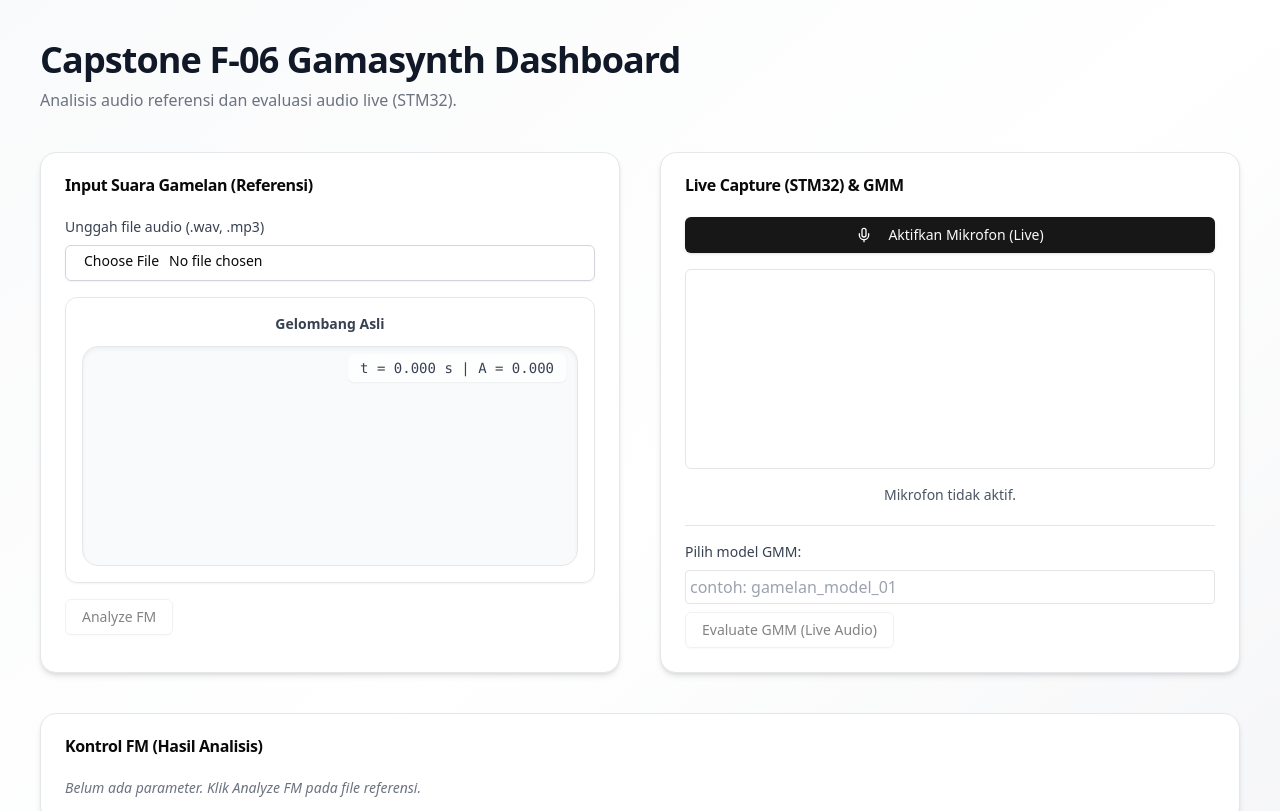
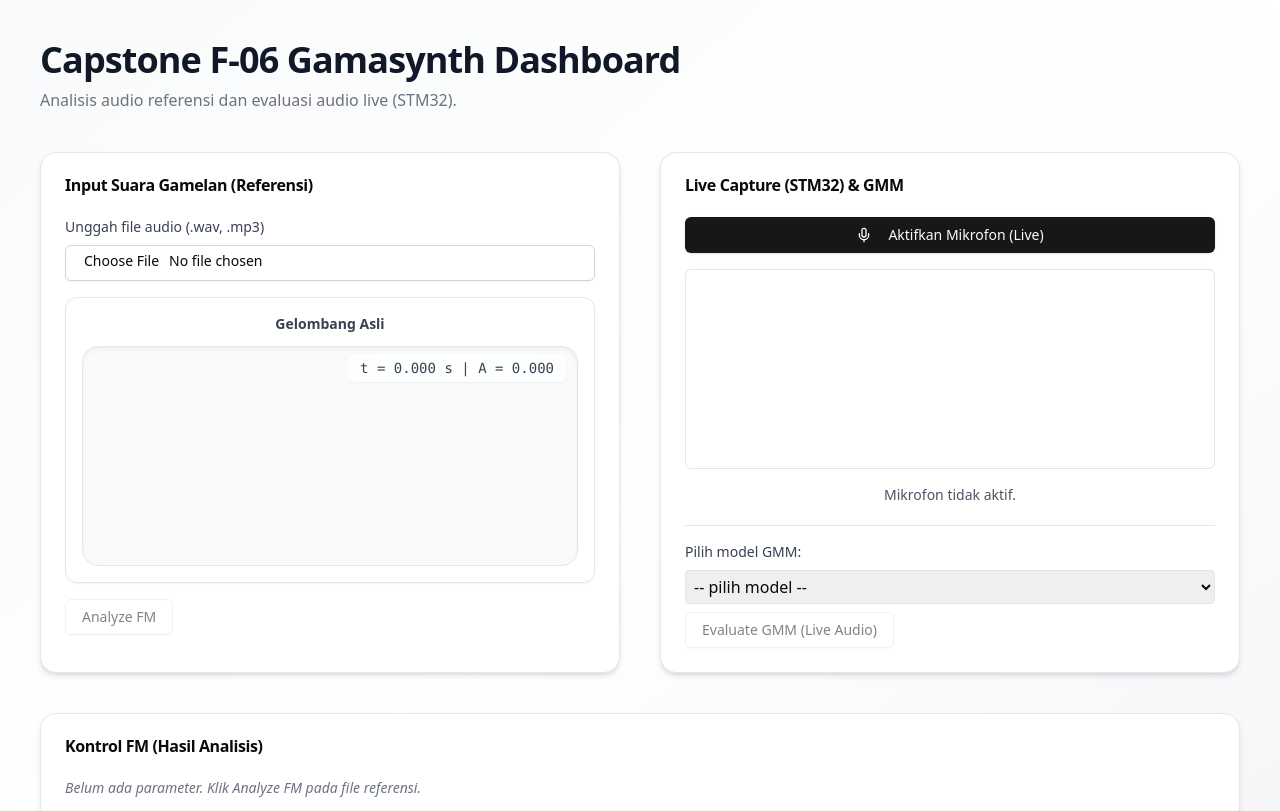
Before and after one commit to hafidhhusna/capstone-f06-gamasynth, a Next.js app in the folder web/gamaasynth/: page / in a window 1280 px wide. Shown: the top 811 px of the page. Built offline with nearby package versions, Linux system fonts and the light colour scheme.

Commit message:
done banget

```diff
--- a/web/gamaasynth/app/api/approx-params-send/route.ts
+++ b/web/gamaasynth/app/api/approx-params-send/route.ts
@@ -2,8 +2,6 @@ import { NextRequest, NextResponse } from "next/server";
 import FormData from "form-data";
 import fetch from "node-fetch";
 import mqtt from "mqtt";
-
-// export const config = { api: { bodyParser: false } };
 
 export async function POST(req: NextRequest) {
   try {
--- a/web/gamaasynth/app/page.tsx
+++ b/web/gamaasynth/app/page.tsx
@@ -7,9 +7,7 @@ import { useToast } from "@/hooks/use-toast";
 
 import AudioUploader from "@/components/AudioUploader";
 import WaveformViewer from "@/components/WaveFormViewer";
-// [+] DIKEMBALIKAN: Komponen untuk menampilkan parameter
 import FmControls from "@/components/FmControls";
-// [=] TETAP: Komponen perekam live
 import AudioRecorder from "@/components/AudioRecorder";
 import SynthesisLogTable from "@/components/SynthesisLogTable";
 import { SynthesisLogEntry } from "@/components/SynthesisLogTable";
@@ -18,21 +16,11 @@ import { SynthesisLogEntry } from "@/components/SynthesisLogTable";
 // Type Definitions
 // ---------------------
 
-// [+] DIKEMBALIKAN: Tipe untuk handleAnalyze
+// Tipe untuk handleAnalyze
 type FMParamsFastAPI = {
   carrier_frequency_fc: number;
   modulator_frequency_fm: number;
   modulation_index_I: number;
-  // Anda bisa uncomment sisanya jika API Anda mengembalikannya
-  // duration: number;
-  // sampling_rate: number;
-  // attack_rate: number;
-  // decay_rate: number;
-  // noise_level: number;
-  // add_partials: number;
-  // bp_bw: number;
-  // secondary_mod_ratio: number;
-  // detune_step: number;
 };
 
 // [+] DIKEMBALIKAN: Tipe untuk FmControls
@@ -40,13 +28,6 @@ type FMParamsFrontend = {
   carrierFreq: number;
   modFreq: number;
   modIndex: number;
-  // attack: number;
-  // decay: number;
-  // noiseLevel: number;
-  // add_partials: number;
-  // bp_bw: number;
-  // secondary_mod_ratio: number;
-  // detune_step: number;
 };
 
 export default function Dashboard() {
@@ -70,18 +51,11 @@ export default function Dashboard() {
   const [evaluating, setEvaluating] = useState(false);
   const [synthLog, setSynthLog] = useState<SynthesisLogEntry[]>([]);
 
-  // [+] DIKEMBALIKAN: Helper untuk map 'paramsAPI' ke 'FmControls'
+  // Helper untuk map 'paramsAPI' ke 'FmControls'
   const mapParams = (p: FMParamsFastAPI): FMParamsFrontend => ({
     carrierFreq: p.carrier_frequency_fc ?? 0,
     modFreq: p.modulator_frequency_fm ?? 0,
     modIndex: p.modulation_index_I ?? 0,
-    // attack: p.attack_rate ?? 0,
-    // decay: p.decay_rate ?? 0,
-    // noiseLevel: p.noise_level ?? 0,
-    // add_partials: p.add_partials ?? 0,
-    // bp_bw: p.bp_bw ?? 0,
-    // secondary_mod_ratio: p.secondary_mod_ratio ?? 0,
-    // detune_step: p.detune_step ?? 0,
   });
 
   // Cleanup URL saat unmount
@@ -107,7 +81,7 @@ export default function Dashboard() {
   };
 
   // ---------------------
-  // [+] DIKEMBALIKAN: Analyze FM Params
+  // Analyze FM Params
   // ---------------------
   const handleAnalyze = async () => {
     if (!inputFile)
@@ -212,15 +186,10 @@ export default function Dashboard() {
         ...prev,
         {
           id: prev.length + 1,
-          // source: "Python",
-          // audioUrl: url,
           fileName: inputFile?.name ?? "unknown.wav",
           fc: paramsAPI.carrier_frequency_fc ?? 0,
           fm: paramsAPI.modulator_frequency_fm ?? 0,
           index: paramsAPI.modulation_index_I ?? 0,
-          // attack: paramsAPI.attack_rate ?? 0,
-          // decay: paramsAPI.decay_rate ?? 0,
-          // noise: paramsAPI.noise_level ?? 0,
         },
       ]);
 
@@ -240,7 +209,7 @@ export default function Dashboard() {
 
 
   // ---------------------
-  // [=] TETAP: Handler untuk hasil rekaman live
+  // Handler untuk hasil rekaman live
   // ---------------------
   const handleRecordingComplete = (audioFile: File) => {
     if (liveRecordingUrl) {
@@ -257,7 +226,7 @@ export default function Dashboard() {
   };
 
   // ---------------------
-  // [=] TETAP: GMM Evaluation (menggunakan audio live)
+  // GMM Evaluation (menggunakan audio live)
   // ---------------------
   const handleEvaluateGMM = async () => {
     if (!liveRecordingFile)
@@ -339,7 +308,6 @@ export default function Dashboard() {
               />
             )}
             <div className="flex gap-2 mt-2">
-              {/* [+] DIKEMBALIKAN: Tombol Analyze FM */}
               <Button
                 variant="outline"
                 onClick={handleAnalyze}
@@ -347,13 +315,6 @@ export default function Dashboard() {
               >
                 Analyze FM
               </Button>
-              {/* <Button
-                variant="outline"
-                onClick={handleMFCC}
-                disabled={!inputFile}
-              >
-                Extract MFCC (Ref)
-              </Button> */}
             </div>
           </CardContent>
         </Card>
@@ -364,10 +325,7 @@ export default function Dashboard() {
             <CardTitle>Live Capture (STM32) & GMM</CardTitle>
           </CardHeader>
           <CardContent className="space-y-4">
-            {/* [=] TETAP: Komponen Perekam Live */}
             <AudioRecorder onRecordingComplete={handleRecordingComplete} />
-
-            {/* [=] TETAP: Menampilkan hasil rekaman */}
             {liveRecordingUrl && (
               <div className="space-y-2 pt-4 border-t">
                 <h4 className="text-md font-medium">Hasil Rekaman Live:</h4>
@@ -382,19 +340,26 @@ export default function Dashboard() {
                 />
               </div>
             )}
-
-            {/* [=] TETAP: GMM Evaluation */}
             <div className="space-y-2 mt-4 pt-4 border-t">
             <label className="block text-sm font-medium text-gray-700">
               Pilih model GMM:
             </label>
-              <input
-                type="text"
+
+            <select
               className="border rounded p-1 w-full"
-                placeholder="contoh: gamelan_model_01"
               value={gmmModelName}
               onChange={(e) => setGmmModelName(e.target.value)}
-              />
+            >
+              <option value="">-- pilih model --</option>
+              <option value="saron_p1">Saron Pelog 1</option>
+              <option value="saron_p2">Saron Pelog 2</option>
+              <option value="saron_p3">Saron Pelog 3</option>
+              <option value="saron_p4">Saron Pelog 4</option>
+              <option value="saron_p5">Saron Pelog 5</option>
+              <option value="saron_p6">Saron Pelog 6</option>
+              <option value="saron_p7">Saron Pelog 7</option>
+            </select>
+
               <Button
                 variant="outline"
                 onClick={handleEvaluateGMM}
@@ -416,8 +381,6 @@ export default function Dashboard() {
           </CardContent>
         </Card>
       </div>
-
-      {/* [+] DIKEMBALIKAN: Card untuk Kontrol FM (Hasil Analisis) */}
       <Card className="bg-white border border-gray-200 shadow-md rounded-2xl hover:shadow-lg transition-all duration-300">
         <CardHeader>
           <CardTitle>Kontrol FM (Hasil Analisis)</CardTitle>
@@ -462,8 +425,6 @@ export default function Dashboard() {
           </CardContent>
         </CardHeader>
       </Card>
-
-      {/* Card 'Log Iterasi Sintesis' tetap dihapus */}
     </div>
   );
 }
```
Also changed, not shown: web/gamaasynth/components/AudioRecorder.tsx (+2 -5 lines). Lines whose indentation alone changed are shown as unchanged.
